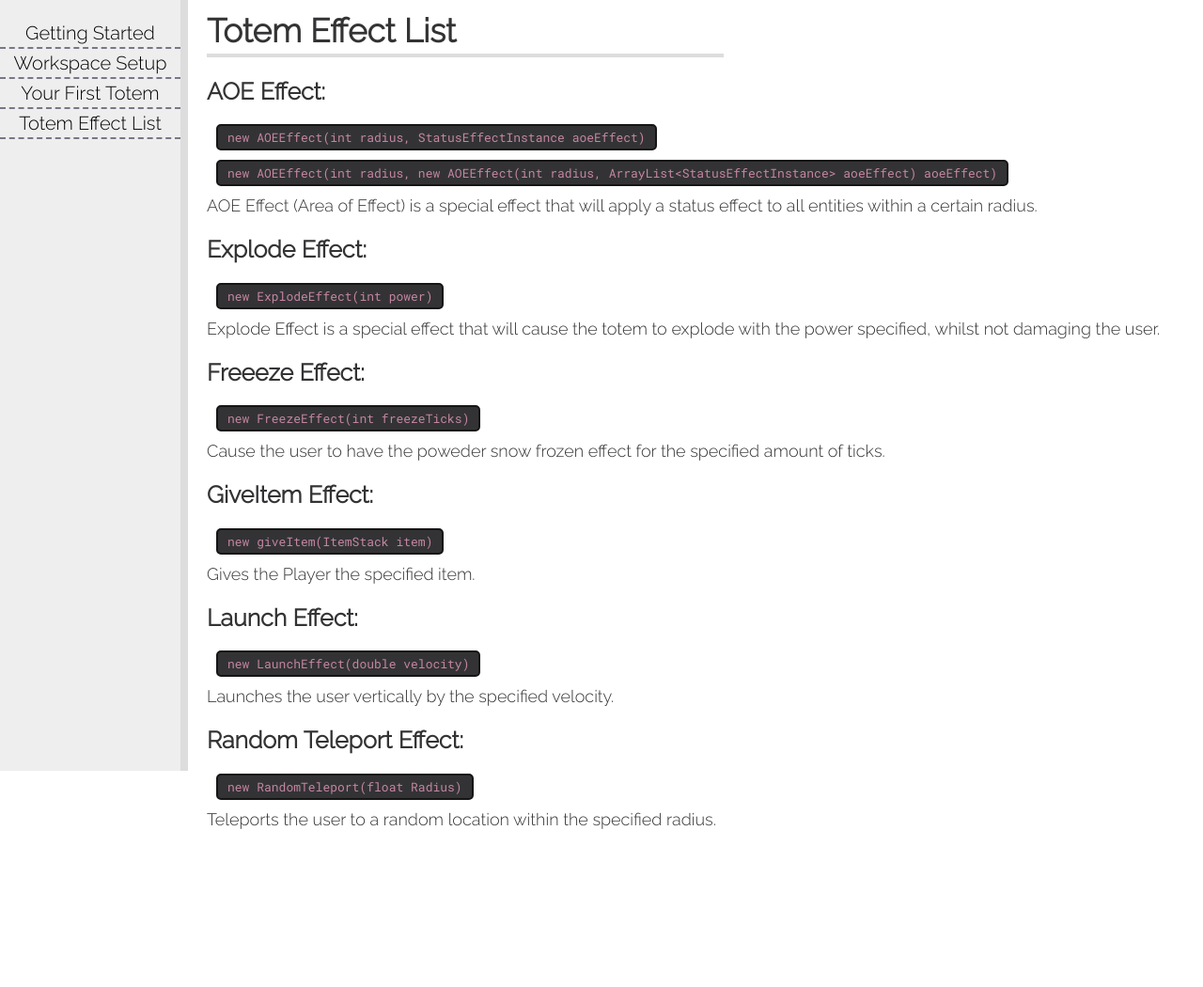
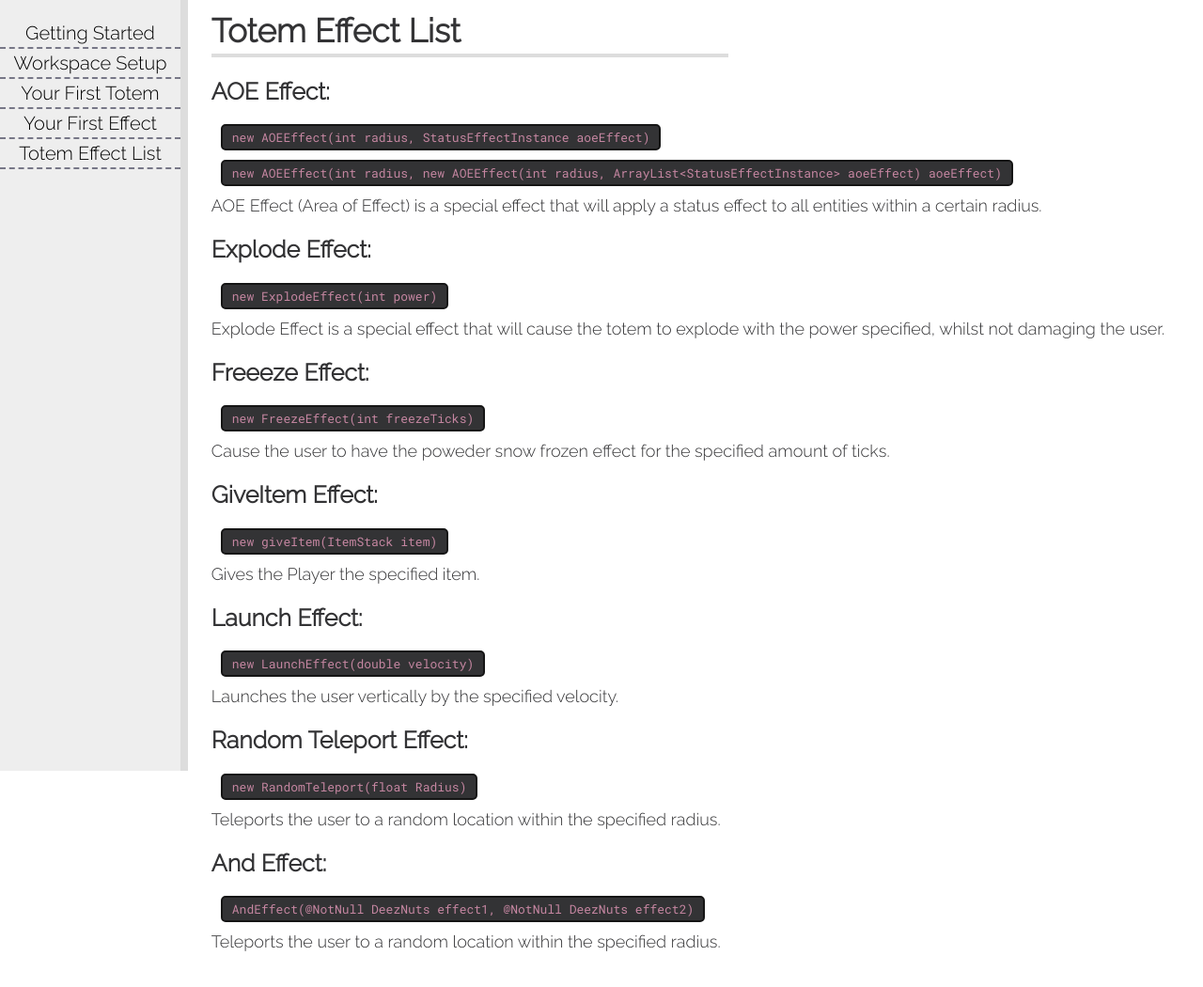
Before and after one commit to Rubyboat1207/totem-api-docs, a plain HTML site: page totem-effect-list.html in a window 1280 px wide. Shown: the whole page at 94% size. Before the commit the page ends 882 px from the top, so only its background shows below. Drawn offline with Linux system fonts and the light colour scheme; no server answers.

Commit message:
Add files via upload

```diff
--- a/scripting.js
+++ b/scripting.js
@@ -1,6 +1,6 @@
 //add a listener to on dom loaded
-const content_names = ["Getting Started", "Workspace Setup", "Your First Totem", "Totem Effect List"];
-const content_urls = ["index.html", "workspace-setup.html", "create-totem.html", "totem-effect-list.html"];
+const content_names = ["Getting Started", "Workspace Setup", "Your First Totem", "Your First Effect" , "Totem Effect List"];
+const content_urls = ["index.html", "workspace-setup.html", "create-totem.html", "create-effect.html" ,"totem-effect-list.html"];
 
 
 window.addEventListener('DOMContentLoaded', function() {
@@ -15,8 +15,7 @@ window.addEventListener('DOMContentLoaded', function() {
         link.className = "contents";
         content.appendChild(link);
     }
-    //get all elements with the id of totem-version and set the inner html to the latest release version from the github repository https://github.com/Rubyboat1207/totem-api
-    document.getElementById('totem-version').innerHTML = "Totem API " + getLatestReleaseVersion();
+    document.getElementById('totem-version').innerHTML = getLatestReleaseVersion();
 });
 
 //return the latest release version from the github repository
--- a/style.css
+++ b/style.css
@@ -22,7 +22,9 @@ h2{
     padding-top: 20px;
     text-align: center;
     /*make it stick to the side of the screen at all times*/
-    position: sticky;
+    position: fixed;
+    top: 0;
+    left: 0;
 }
 .contents{
     font-size: 20px;
@@ -35,7 +37,9 @@ h2{
     border-bottom: 2px dashed #777787;
 }
 .MainContent {
-    height: 100%;
+    height: fit-content;
+    padding-left: 16%;
+    padding-bottom: 30px;
     max-width: 82%;
     float: left;
 }
--- a/totem-effect-list.html
+++ b/totem-effect-list.html
@@ -44,6 +44,11 @@
                         <code class="block-code">new RandomTeleport(float Radius)</code>
                         Teleports the user to a random location within the specified radius.
                     </p>
+                    <h2>And Effect:</h2>
+                    <p>
+                        <code class="block-code">AndEffect(@NotNull DeezNuts effect1, @NotNull DeezNuts effect2)</code>
+                        Teleports the user to a random location within the specified radius.
+                    </p>
                 </div>
 
             </div>
```
Also changed, not shown: create-effect.html (added, +28 -0 lines), create-totem.html (+4 -1 lines), workspace-setup.html (+2 -2 lines).
